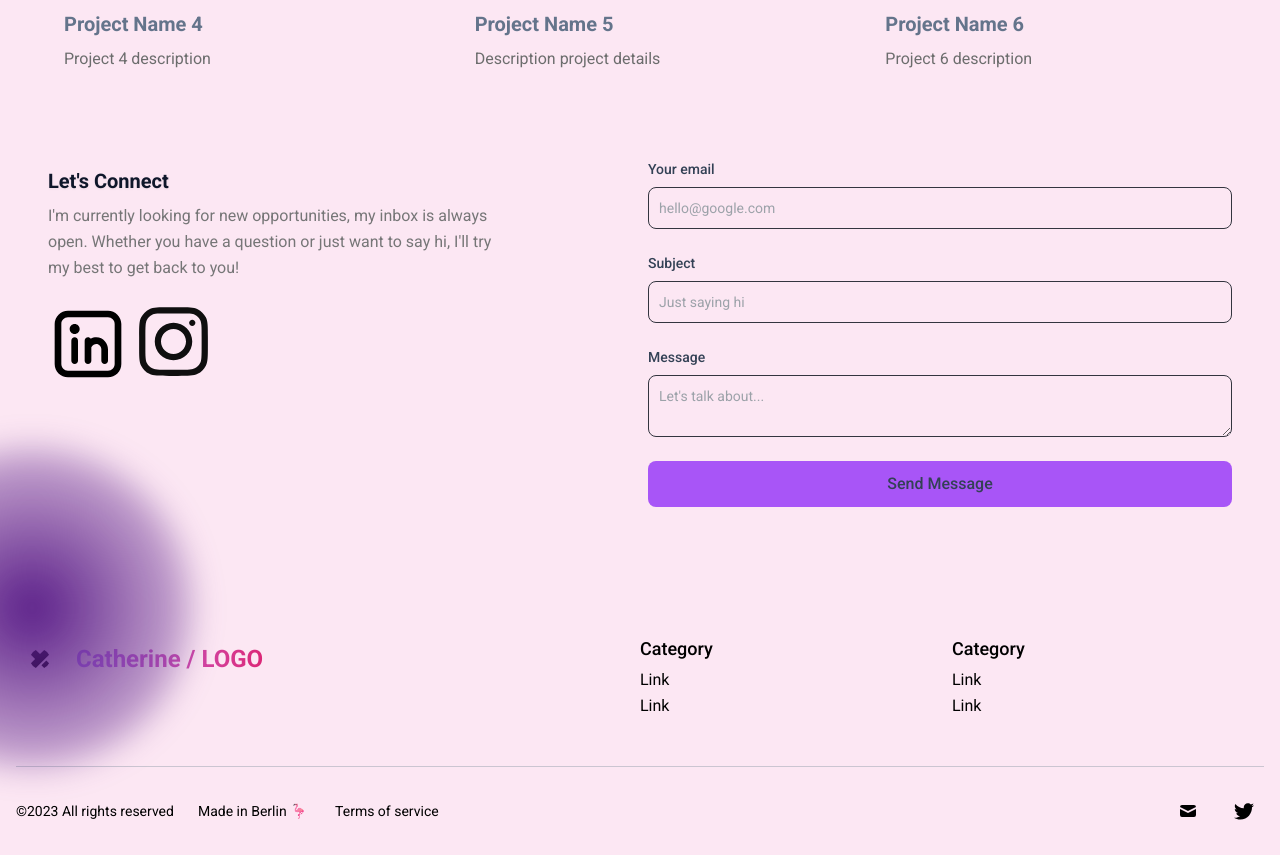
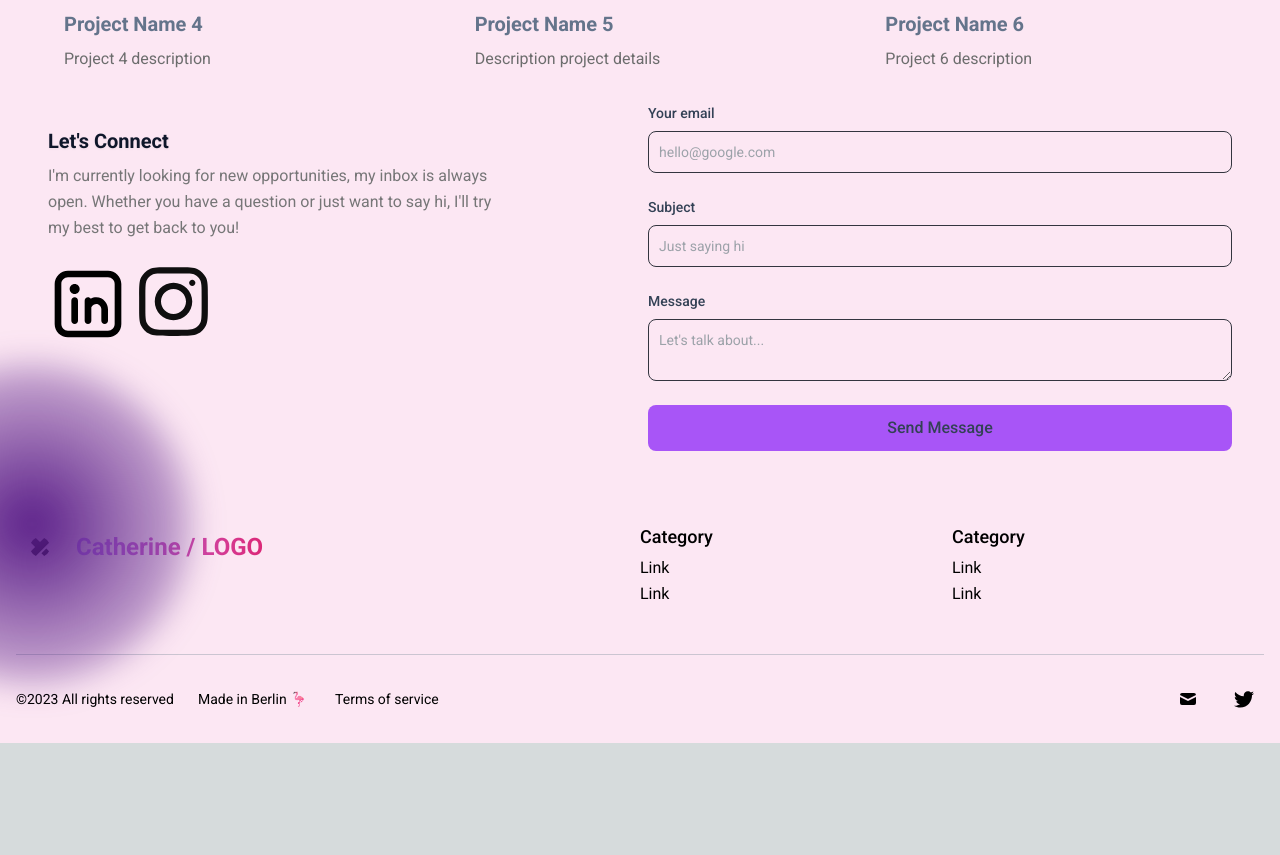
Before and after one commit to catherine-gc/catherine-gc-web, a Next.js app: page / in a window 1280 px wide. Shown: the part 2619-3474 px from the top of the page. After the commit the page ends 3362 px from the top, so only its background shows below. Built offline with nearby package versions, Linux system fonts and the light colour scheme.

Commit message:
Change email section

```diff
--- a/src/app/components/EmailSection.jsx
+++ b/src/app/components/EmailSection.jsx
@@ -41,11 +41,11 @@ const EmailSection = () => {
   return (
     <section
       id="contact"
-      className="grid mb-10 md:grid-cols-2 my-10 md:my-8 py-14 gap-4 relative"
+      className="grid mb-10 md:grid-cols-2 my-14 md:my-8 py-18 gap-4 relative"
     >
       <div className="bg-[radial-gradient(ellipse_at_center,_var(--tw-gradient-stops))] from-primary-900 to-transparent rounded-full h-80 w-80 z-0 blur-lg absolute top-3/4 -left-4 transform -translate-x-1/2 -translate-1/2"></div>
       <div className="z-10">
-        <h5 className="text-xl font-bold drop-shadow-sm text-slate-900 my-2">
+        <h5 className="text-xl mt-6 font-bold drop-shadow-sm text-slate-900 my-2">
           Let&apos;s Connect
         </h5>
         <p className="text-[#767677] mb-6 max-w-md">
```
